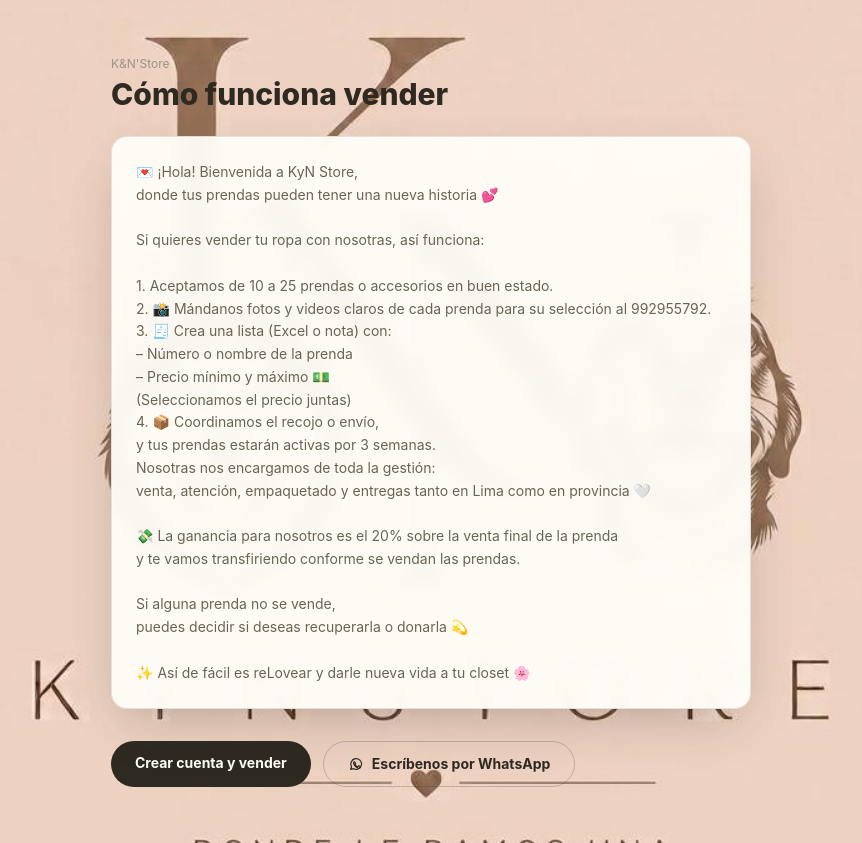
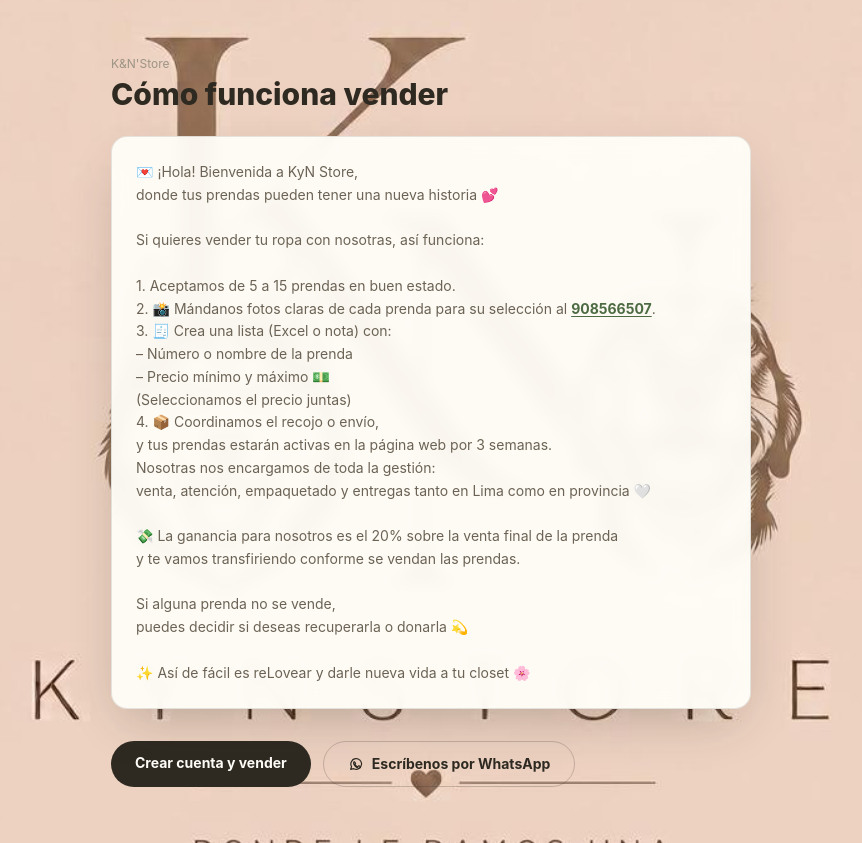
Before and after one commit to GersonLopez29/tienda2, a Next.js app: page /vender in a window 1280 px wide. Shown: the whole page, without its empty margins (209-1071 px from the left). Built offline with nearby package versions, Linux system fonts and the light colour scheme.

Commit message:
Update seller onboarding copy: item counts, clickable WhatsApp for photos, website duration wording

```diff
--- a/src/app/vender/page.tsx
+++ b/src/app/vender/page.tsx
@@ -1,19 +1,21 @@
 import Link from "next/link";
 import { WhatsappIcon } from "@/components/icons";
 
-const CONTENT = `💌 ¡Hola! Bienvenida a KyN Store,
+const CONTENT_BEFORE_NUMBER = `💌 ¡Hola! Bienvenida a KyN Store,
 donde tus prendas pueden tener una nueva historia 💕
 
 Si quieres vender tu ropa con nosotras, así funciona:
 
-1. Aceptamos de 10 a 25 prendas o accesorios en buen estado.
-2. 📸 Mándanos fotos y videos claros de cada prenda para su selección al 992955792.
+1. Aceptamos de 5 a 15 prendas en buen estado.
+2. 📸 Mándanos fotos claras de cada prenda para su selección al `;
+
+const CONTENT_AFTER_NUMBER = `.
 3. 🧾 Crea una lista (Excel o nota) con:
 – Número o nombre de la prenda
 – Precio mínimo y máximo 💵
 (Seleccionamos el precio juntas)
 4. 📦 Coordinamos el recojo o envío,
-y tus prendas estarán activas por 3 semanas.
+y tus prendas estarán activas en la página web por 3 semanas.
 Nosotras nos encargamos de toda la gestión:
 venta, atención, empaquetado y entregas tanto en Lima como en provincia 🤍
 
@@ -25,9 +27,14 @@ puedes decidir si deseas recuperarla o donarla 💫
 
 ✨ Así de fácil es reLovear y darle nueva vida a tu closet 🌸`;
 
+const SELL_PHOTOS_NUMBER = "908566507";
+
 export default function VenderPage() {
   const whatsappHref = `https://wa.me/${process.env.ADMIN_WHATSAPP}?text=${encodeURIComponent(
     "Hola, quiero vender mi ropa en K&N'Store",
+  )}`;
+  const photosWhatsappHref = `https://wa.me/51${SELL_PHOTOS_NUMBER}?text=${encodeURIComponent(
+    "Hola quiero comenzar a vender con ustedes",
   )}`;
 
   return (
@@ -40,7 +47,16 @@ export default function VenderPage() {
         <h1 className="mt-1 text-2xl font-extrabold sm:text-3xl">Cómo funciona vender</h1>
 
         <div className="mt-6 rounded-2xl border border-line bg-surface/95 p-6 whitespace-pre-line text-sm leading-relaxed text-ink-soft shadow-[0_20px_50px_-16px_rgba(46,42,34,0.3)] backdrop-blur-sm">
-          {CONTENT}
+          {CONTENT_BEFORE_NUMBER}
+          <a
+            href={photosWhatsappHref}
+            target="_blank"
+            rel="noopener noreferrer"
+            className="font-bold text-olive-ink underline underline-offset-2"
+          >
+            {SELL_PHOTOS_NUMBER}
+          </a>
+          {CONTENT_AFTER_NUMBER}
         </div>
 
         <div className="mt-8 flex flex-wrap gap-3">
```
